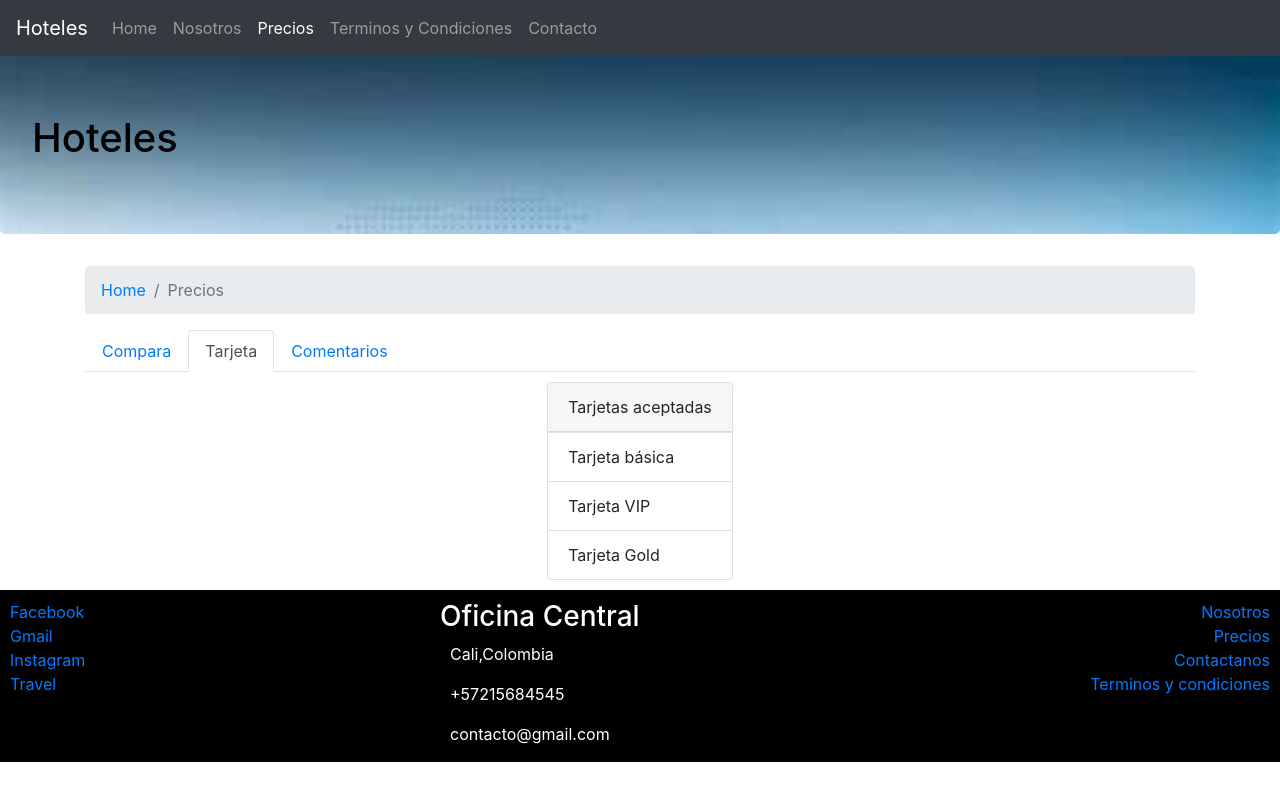
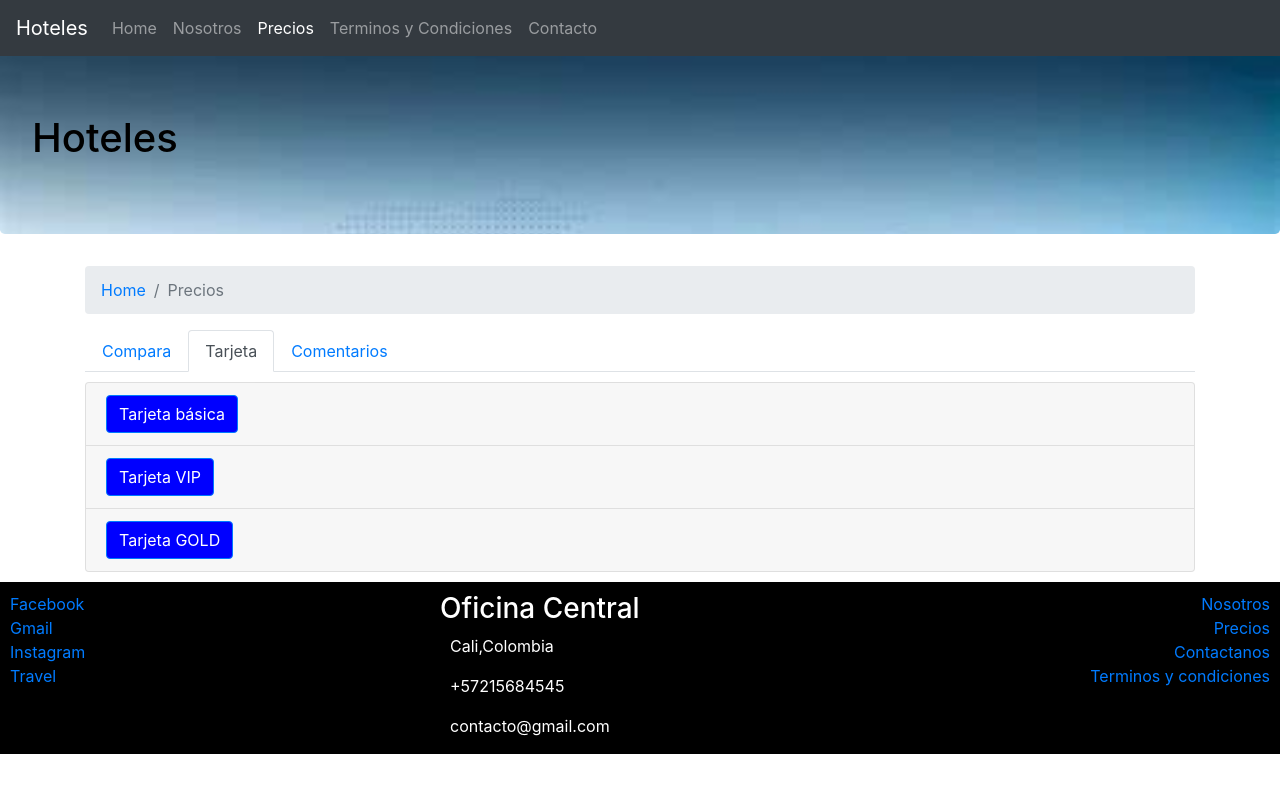
Before and after one commit to DanielSemilleroUAO/guia-hoteles-bootstrap, a website: page precios.html in a window 1280 px wide. Both pictures are taken after a click on the tab "Tarjeta". Drawn offline with nearby package versions, Linux system fonts and the light colour scheme; a web font is replaced by a local one.

Commit message:
Se añade tipo acordion en la pagina precios en tarjetas

```diff
--- a/precios.html
+++ b/precios.html
@@ -136,18 +136,62 @@
 			</div>
 
 			<div class="tab-pane fade" id="tarjeta" role="tabpanel" arial-labelledby="tarjetas-tab">
-				<div class="d-flex justify-content-center">
-					<div class="card" style="">
-						<div class="card-header">
-							Tarjetas aceptadas
+
+				<div class="accordion" id="accordionTarjetas">
+					<div class="card">
+						<div class="card-header" id="headingOne">
+							<h5 class="mb-0">
+								<button class="btn btn-primary" type="button" data-toggle="collapse" data-target="#collapseBasica" aria-expanded="true" aria-controls="CollapseBasica">
+									Tarjeta básica
+								</button>
+								<span class="oi oi-star"></span></li>
+
+							</h5>
 						</div>
-						<ul class="list-group list-group-flush" >
-							<li class="list-group-item">Tarjeta básica <span class="oi oi-star"></span></li>
-							<li class="list-group-item">Tarjeta VIP <span class="oi oi-star"></span><span class="oi oi-star"></span></li>
-							<li class="list-group-item">Tarjeta Gold <span class="oi oi-star"></span><span class="oi oi-star"></span><span class="oi oi-star"></span></li>
-						</ul>
+						<div id="collapseBasica" class="collapse" arial-labelledby="headingOne" data-parent="#accordionTarjetas">
+							<div class="card-body">
+								Puedes reservar a 3 cuotas sin interes
+							</div>
+						</div>
+					</div>
+
+					<div class="card">
+						<div class="card-header" id="headingTwo">
+							<h5 class="mb-0">
+								<button class="btn btn-primary" type="button" data-toggle="collapse" data-target="#collapseVIP" aria-expanded="true" aria-controls="CollapseVIP">
+									Tarjeta VIP
+								</button>
+								<span class="oi oi-star"></span></li>
+								<span class="oi oi-star"></span></li>
+							</h5>
+						</div>
+						<div id="collapseVIP" class="collapse" arial-labelledby="headingTwo" data-parent="#accordionTarjetas">
+							<div class="card-body">
+								Puedes reservar a 5 cuotas sin interes
+							</div>
+						</div>
+					</div>
+
+					<div class="card">
+						<div class="card-header" id="headingThree">
+							<h5 class="mb-0">
+								<button class="btn btn-primary" type="button" data-toggle="collapse" data-target="#collapseGold" aria-expanded="true" aria-controls="CollapseGold">
+									Tarjeta GOLD
+								</button>
+								<span class="oi oi-star"></span></li>
+								<span class="oi oi-star"></span></li>
+								<span class="oi oi-star"></span></li>
+							</h5>
+						</div>
+						<div id="collapseGold" class="collapse" arial-labelledby="headingThree" data-parent="#accordionTarjetas">
+							<div class="card-body">
+								Puedes reservar 10 cuotas sin interes
+							</div>
+						</div>
 					</div>
 				</div>
+
+
 			</div>
 
 			<div class="tab-pane fade" id="comentarios" role="tabpanel" arial-labelledby="comentarios-tab">
```
Also changed, not shown: index.html (+21 -3 lines).
